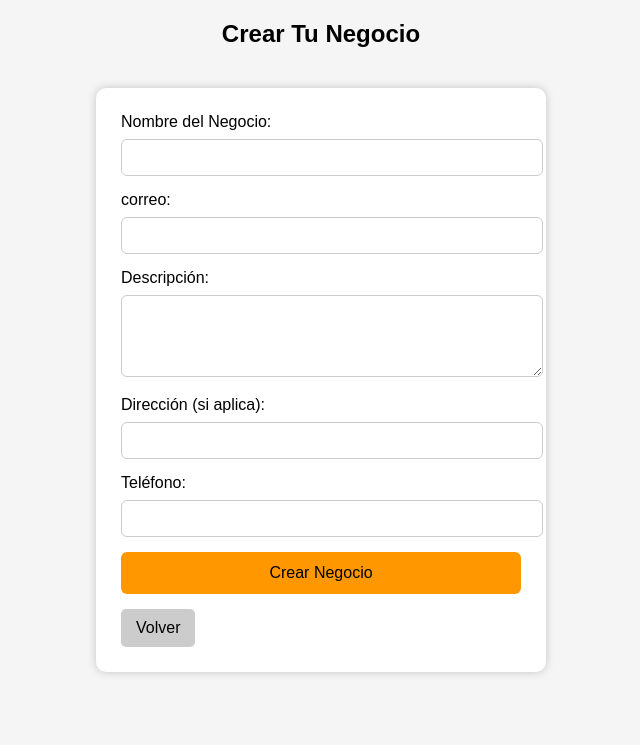
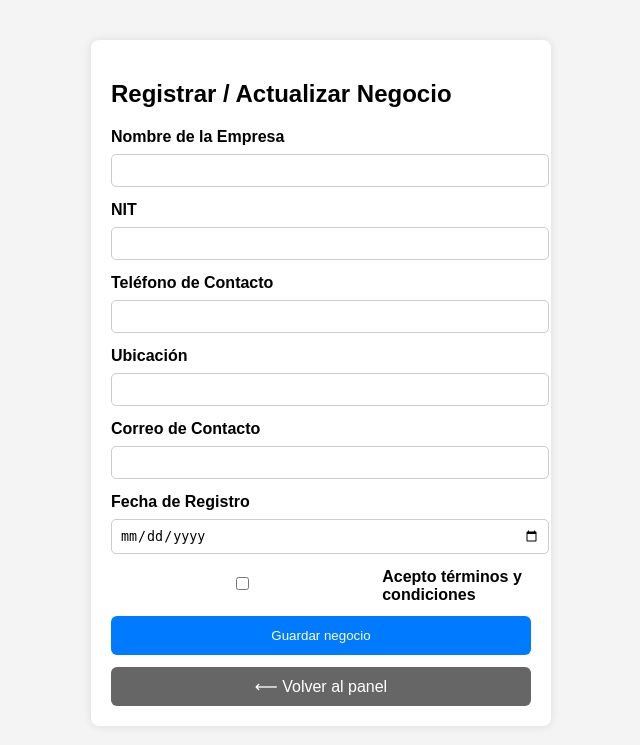
Before and after one commit to lorian49-dev/products-search, a PHP site: page /seller/crear-negocio.php in a window 1280 px wide. Shown: the top 745 px of the page, without its empty margins (319-959 px from the left). Run offline with PHP 8.4, Linux system fonts and the light colour scheme; the visitor is signed in with stand-in values (Sample User, id 1).

Commit message:
Descripción del cambio

```diff
--- a/seller/crear-negocio.php
+++ b/seller/crear-negocio.php
@@ -1,134 +1,187 @@
 <?php
 session_start();
 
-// 2. Conexión a la base de datos
+// -- 1) Verificar sesión de usuario --
+if (!isset($_SESSION['usuario_id'])) {
+    // Si no hay sesión, redirigir al login
+    header("Location: ../registros-inicio-sesion/login.html");
+    exit();
+}
+
+$id_usuario = intval($_SESSION['usuario_id']); // id del usuario logueado
+
+// -- 2) Conexión a la BD (ajusta credenciales si es necesario) --
 $conexion = new mysqli("localhost", "root", "", "hermes_bd");
-
 if ($conexion->connect_error) {
     die("Error de conexión: " . $conexion->connect_error);
 }
 
-// 3. Si el formulario fue enviado, procesar datos
-if ($_SERVER["REQUEST_METHOD"] == "POST") {
+// -- 3) Si se recibió el formulario, procesar --
+if ($_SERVER["REQUEST_METHOD"] === "POST" && isset($_POST["registrar_negocio"])) {
 
-    $usuario_id = $_SESSION['id_usuario'];
-    $nombre = $_POST['nombre_negocio'];
-    $descripcion = $_POST['descripcion'];
-    $correo = $_POST['correo'];
-    $direccion = $_POST['direccion'];
-    $telefono = $_POST['telefono'];
+    // datos del formulario (sanitiza si quieres)
+    $nombre = trim($_POST['nombre_empresa'] ?? '');
+    $NIT = trim($_POST['nit'] ?? '');
+    $telefono = trim($_POST['telefono_contacto'] ?? '');
+    $ubicacion = trim($_POST['ubicacion'] ?? '');
+    $correo = trim($_POST['correo_contacto'] ?? '');
+    $fecha_reg = trim($_POST['fecha_registro'] ?? '');
 
-    $sql = "INSERT INTO usuario (id_usuario, nombre, correo, descripcion, direccion, telefono)
-            VALUES (?, ?, ?, ?, ?, ?, ?)";
+    // validación mínima
+    if ($nombre === '' || $NIT === '' || $telefono === '' || $correo === '' || $fecha_reg === '') {
+        $error_msg = "Por favor completa todos los campos obligatorios.";
+    } else {
+        // 3.1) Comprobar si ya existe un registro de vendedor para este usuario
+        $checkStmt = $conexion->prepare("SELECT id_vendedor FROM vendedor WHERE id_vendedor = ?");
+        $checkStmt->bind_param("i", $id_usuario);
+        $checkStmt->execute();
+        $res = $checkStmt->get_result();
 
-    $stmt = $conexion->prepare($sql);
-    $stmt->bind_param("issssss", $usuario_id, $nombre, $descripcion, $direccion, $telefono, $categoria);
-
-    if ($stmt->execute()) {
-        echo "<script>
-            alert('¡Negocio creado correctamente!');
-            window.location.href='dashboard-vendedor.php';
-        </script>";
-        exit();
-    } else {
-        echo "Error: " . $conexion->error;
+        if ($res && $res->num_rows > 0) {
+            // Ya existe → hacemos UPDATE (evita duplicados)
+            $updateStmt = $conexion->prepare("UPDATE vendedor SET nombre_empresa = ?, nit = ?, telefono_contacto = ?, ubicacion = ?, correo_contacto = ?, fecha_registro = ? WHERE id_vendedor = ?");
+            $updateStmt->bind_param("ssssssi", $nombre, $NIT, $telefono, $ubicacion, $correo, $fecha_reg, $id_usuario);
+            if ($updateStmt->execute()) {
+                // éxito al actualizar
+                header("Location: dashboard-vendedor.php");
+                exit();
+            } else {
+                $error_msg = "Error al actualizar: " . $conexion->error;
+            }
+            $updateStmt->close();
+        } else {
+            // No existe → hacemos INSERT (usamos id_vendedor = id_usuario para respetar FK)
+            $insertStmt = $conexion->prepare("INSERT INTO vendedor (id_vendedor, nombre_empresa, nit, telefono_contacto, ubicacion, correo_contacto, fecha_registro) VALUES (?, ?, ?, ?, ?, ?, ?)");
+            $insertStmt->bind_param("issssss", $id_usuario, $nombre, $NIT, $telefono, $ubicacion, $correo, $fecha_reg);
+            if ($insertStmt->execute()) {
+                // éxito al insertar
+                header("Location: dashboard-vendedor.php");
+                exit();
+            } else {
+                $error_msg = "Error al insertar: " . $conexion->error;
+            }
+            $insertStmt->close();
+        }
+        $checkStmt->close();
     }
-
-    $stmt->close();
-    $conexion->close();
 }
 
+// Cerrar conexión al final (se cierra luego del HTML si quieres)
 ?>
-
 <!DOCTYPE html>
 <html lang="es">
 
 <head>
-    <meta charset="UTF-8">
+    <meta charset="utf-8">
+    <meta name="viewport" content="width=device-width,initial-scale=1">
     <title>Crear Negocio</title>
     <style>
+        /* estilos simples (puedes usar los tuyos) */
         body {
-            font-family: Arial;
-            background: #f5f5f5;
+            font-family: Arial, sans-serif;
+            background: #f4f4f4;
+            margin: 0;
+            padding: 0;
         }
 
-        form {
-            background: white;
-            width: 400px;
+        .container {
+            width: 420px;
             margin: 40px auto;
-            padding: 25px;
-            border-radius: 10px;
-            box-shadow: 0 0 10px rgba(0, 0, 0, 0.2);
+            background: #fff;
+            padding: 20px;
+            border-radius: 8px;
+            box-shadow: 0 0 10px rgba(0, 0, 0, 0.1);
+        }
+
+        label {
+            font-weight: bold;
         }
 
         input,
         textarea,
         select {
             width: 100%;
-            padding: 10px;
-            margin-top: 8px;
-            margin-bottom: 15px;
+            padding: 8px;
+            margin: 8px 0 14px 0;
             border: 1px solid #ccc;
-            border-radius: 6px;
+            border-radius: 5px;
         }
 
-        button {
-            background: #ff9800;
+        .btn {
+            background: #007bff;
+            color: #fff;
+            padding: 12px;
             border: none;
-            padding: 12px;
             width: 100%;
             border-radius: 6px;
-            font-size: 16px;
             cursor: pointer;
         }
 
-        button:hover {
-            background: #e68900;
+        .btn:hover {
+            background: #0056b3;
         }
 
-        .btn-volver {
-            display: inline-block;
-            margin-top: 15px;
-            padding: 10px 15px;
-            background: #ccc;
-            color: #000;
-            border-radius: 5px;
-            text-decoration: none;
+        .notice {
+            color: #b00;
+            text-align: center;
+            margin-bottom: 10px;
         }
 
-        .btn-volver:hover {
-            background: #b3b3b3;
+        .back {
+            display: block;
+            text-align: center;
+            margin-top: 12px;
+            background: #666;
+            color: #fff;
+            text-decoration: none;
+            padding: 10px;
+            border-radius: 6px;
         }
     </style>
 </head>
 
 <body>
 
-    <h2 style="text-align:center; margin-top:20px;">Crear Tu Negocio</h2>
+    <div class="container">
+        <h2>Registrar / Actualizar Negocio</h2>
 
-    <form method="POST">
+        <?php if (!empty($error_msg)): ?>
+            <p class="notice"><?php echo htmlspecialchars($error_msg); ?></p>
+        <?php endif; ?>
 
-        <label>Nombre del Negocio:</label>
-        <input type="text" name="nombre_negocio" required>
+        <form method="POST" novalidate>
+            <label for="nombre_empresa">Nombre de la Empresa</label>
+            <input id="nombre_empresa" name="nombre_empresa" required value="<?php echo isset($nombre) ? htmlspecialchars($nombre) : ''; ?>">
 
-        <label>correo:</label>
-        <input type="text" name="correo" required>
+            <label for="nit">NIT</label>
+            <input id="nit" name="nit" required value="<?php echo isset($NIT) ? htmlspecialchars($NIT) : ''; ?>">
 
-        <label>Descripción:</label>
-        <textarea name="descripcion" rows="4" required></textarea>
+            <label for="telefono_contacto">Teléfono de Contacto</label>
+            <input id="telefono_contacto" name="telefono_contacto" required value="<?php echo isset($telefono) ? htmlspecialchars($telefono) : ''; ?>">
 
-        <label>Dirección (si aplica):</label>
-        <input type="text" name="direccion">
+            <label for="ubicacion">Ubicación</label>
+            <input id="ubicacion" name="ubicacion" required value="<?php echo isset($ubicacion) ? htmlspecialchars($ubicacion) : ''; ?>">
 
-        <label>Teléfono:</label>
-        <input type="text" name="telefono" required>
+            <label for="correo_contacto">Correo de Contacto</label>
+            <input id="correo_contacto" type="email" name="correo_contacto" required value="<?php echo isset($correo) ? htmlspecialchars($correo) : ''; ?>">
 
-        <button type="submit">Crear Negocio</button>
+            <label for="fecha_registro">Fecha de Registro</label>
+            <input id="fecha_registro" type="date" name="fecha_registro" required value="<?php echo isset($fecha_reg) ? htmlspecialchars($fecha_reg) : ''; ?>">
 
-        <a href="dashboardSeller.php" class="btn-volver">Volver</a>
+            <div style="display:flex;align-items:center;gap:8px;margin-bottom:12px;">
+                <input id="acepto" type="checkbox" required>
+                <label for="acepto">Acepto términos y condiciones</label>
+            </div>
 
-    </form>
+            <button class="btn" type="submit" name="registrar_negocio">Guardar negocio</button>
+        </form>
+
+        <a class="back" href="dashboard-vendedor.php">⟵ Volver al panel</a>
+    </div>
 
 </body>
 
 </html>
+<?php
+$conexion->close();
+?>
--- a/seller/dashboardSeller.php
+++ b/seller/dashboardSeller.php
@@ -14,7 +14,7 @@
         <span id="logo-hermes-home"><h1>HERMES</h1></span>
         <span><i class="far fa-home"></i></span>
     </header>
-sadasd
+
     <div class="container">
         <div class="content">
 
```
Also changed, not shown: registros-inicio-sesion/login.php (+9 -11 lines), seller/dashboard-vendedor.php (added, +112 -0 lines), seller/gestionar-negocio.php (+11 -12 lines).
